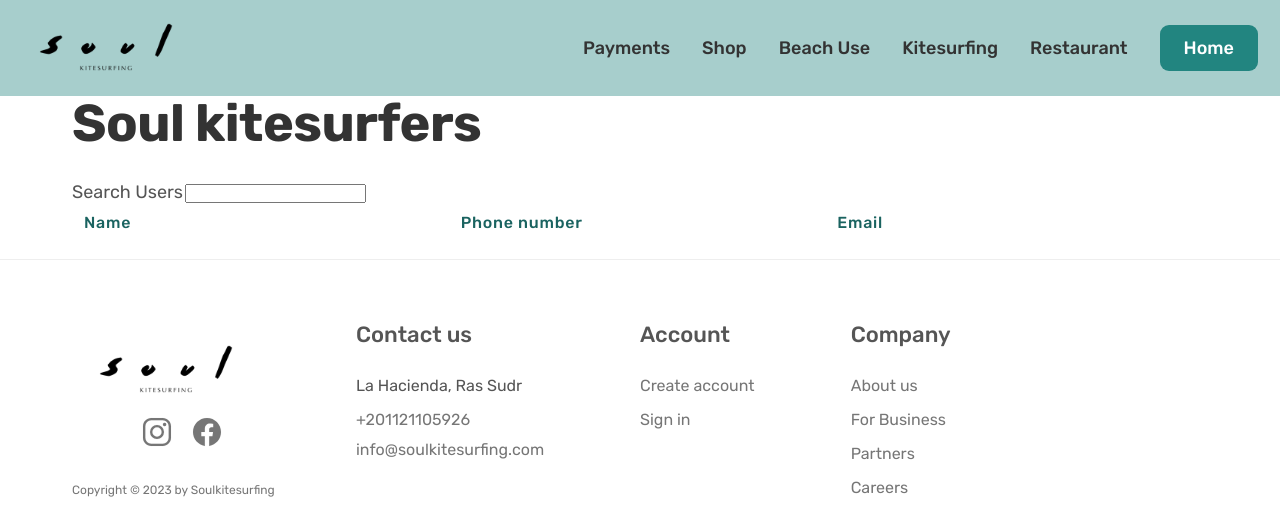
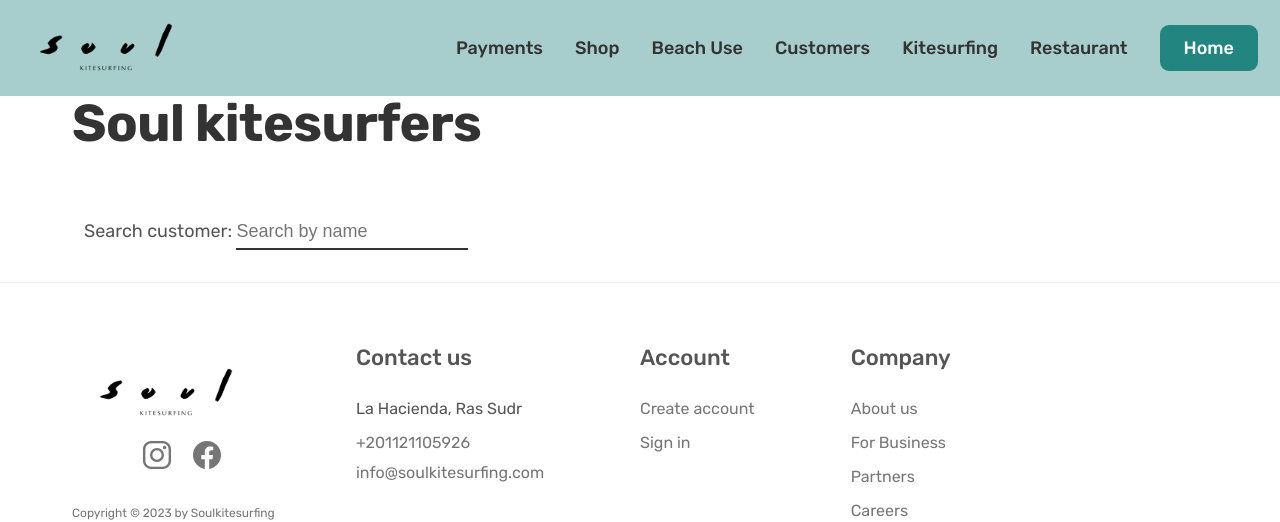
Before and after one commit to bukaskas/soul-site, a Django app: page /customers in a window 1280 px wide. Shown: the top 522 px of the page. Run offline with Django 4.2, Linux system fonts and the light colour scheme; data that the repository does not hold is empty.

Commit message:
add customer view

```diff
--- a/templates/base.html
+++ b/templates/base.html
@@ -40,6 +40,7 @@
           <li><a class="main-nav-link" href="{% url "payments"%}">Payments</a></li>
           <li><a class="main-nav-link" href="{% url "add-product"%}">Shop</a></li>
           <li><a class="main-nav-link" href="{% url "dayuse"%}">Beach Use</a></li>
+          <li><a class="main-nav-link" href="{% url "customer-list"%}">Customers</a></li>
           <li><a class="main-nav-link" href="{% url "kitesurfing"%}">Kitesurfing</a></li>
           <li><a class="main-nav-link" href="{% url "restaurant" %}">Restaurant</a></li>
           {% comment %} <li><a class="main-nav-link" href="{% url "accommodation" %}">Accommodation</a></li> {% endcomment %}
--- a/website/templates/website/customers/customers-index.html
+++ b/website/templates/website/customers/customers-index.html
@@ -13,15 +13,25 @@
 
 <h1 class="heading-primary">Soul kitesurfers</h1>
 
-<div class="search-wrapper" >
-  <label for="serch">Search Users</label>
-  <input type="search" id="search" data-search>
-</div>
-<div class="card">
-    <span class="subheading"> Name </span>
-    <span class="subheading"> Phone number </span>
-    <span class="subheading"> Email </span>
- </div>
+
+<form class="form form-container" action="#" method="get">
+  <div class="form__field">
+    <label for="formInput#search">Search customer: </label>
+  <input class="input input--text" id="formInput#search" type="text" value="{{search_query}}" placeholder="Search by name" name="search_query" data-search>
+  </div>
+
+</form>
+
+{% for customer in customers %}
+
+  <div class="card">
+    <h2 class='name' data-name>{{customer.name}}</h2>
+    <p class='phone_nr' data-phone>{{customer.phone_nr}}</p>
+    {% comment %} <p class='email' data-email>{{customer.email}}</p> {% endcomment %}
+    <a href="{% url 'customer' customer.id %}"> View </a>
+  </div>
+
+{% endfor %}
 
 <!-- python
 <div class="user-cards">
--- a/website/templates/website/school/add-service.html
+++ b/website/templates/website/school/add-service.html
@@ -6,7 +6,7 @@
 <section class='customer-cart'>
   <div class="container-cart">
 
-    {% comment %} header {% endcomment %}
+   {% comment %} header {% endcomment %}
 
     <h1 class='heading-primary customer-name'><ion-icon name="person-circle-outline"></ion-icon> {{customer.name|title}}</h1>
 
--- a/website/urls.py
+++ b/website/urls.py
@@ -15,7 +15,7 @@ urlpatterns = [
     path("book", views.CreateBooking.as_view(), name="book"),
     # Customers pages
     path("signup",views.sign_up_view,name='signup'),
-    path("customers",views.CustomerListView.as_view(),name='customer-list'),
+    path("customers",views.customer_index,name='customer-list'),
     # services
     path('dayuse/',views.day_use, name="dayuse"),
     path("add-du/",views.add_du, name="add-du"),
--- a/website/views.py
+++ b/website/views.py
@@ -154,11 +154,14 @@ def sign_up_view(request):
   }
   return render(request,'website/customers/sign_up.html',context)
 
-class CustomerListView(ListView):
-    template_name = "website/customers/customers-index.html"
-    model = Customer
-    paginate_by = 10
-    context_object_name= "bookings"
+def customer_index(request):
+  customers, search_query = searchCustomers(request)
+
+  context = {
+    'customers':customers,
+    'search_query':search_query,
+  }
+  return render(request,'website/customers/customers-index.html',context)
 
 # service pages
 def day_use(request):
@@ -194,17 +197,24 @@ def add_du(request):
 
 def add_product(request):
   # create filter to choose service
-
   products = Service.objects.all()
-  product_types = set([service.type for service in products])
-  print("Service types",product_types)
+  product_categories = set([service.category for service in products])
+  print("Service types",product_categories)
   # create form for add service
   # need to do drop down to choose service
   context= {
-    'services':products
+    'services':products,
+    'categories':product_categories,
   }
   return render(request, 'website/school/add-service.html',context)
 
+
+# def customer_index(request):
+#   customers = Customer.objects.all()
+#   context ={
+#     'customer': customers,
+#   }
+#   return render(request,'website')
 
 def today_dayuse(request):
   day_use, today = beach_use()
```
Also changed, not shown: website/templates/website/customers/customer-view.html (added).
